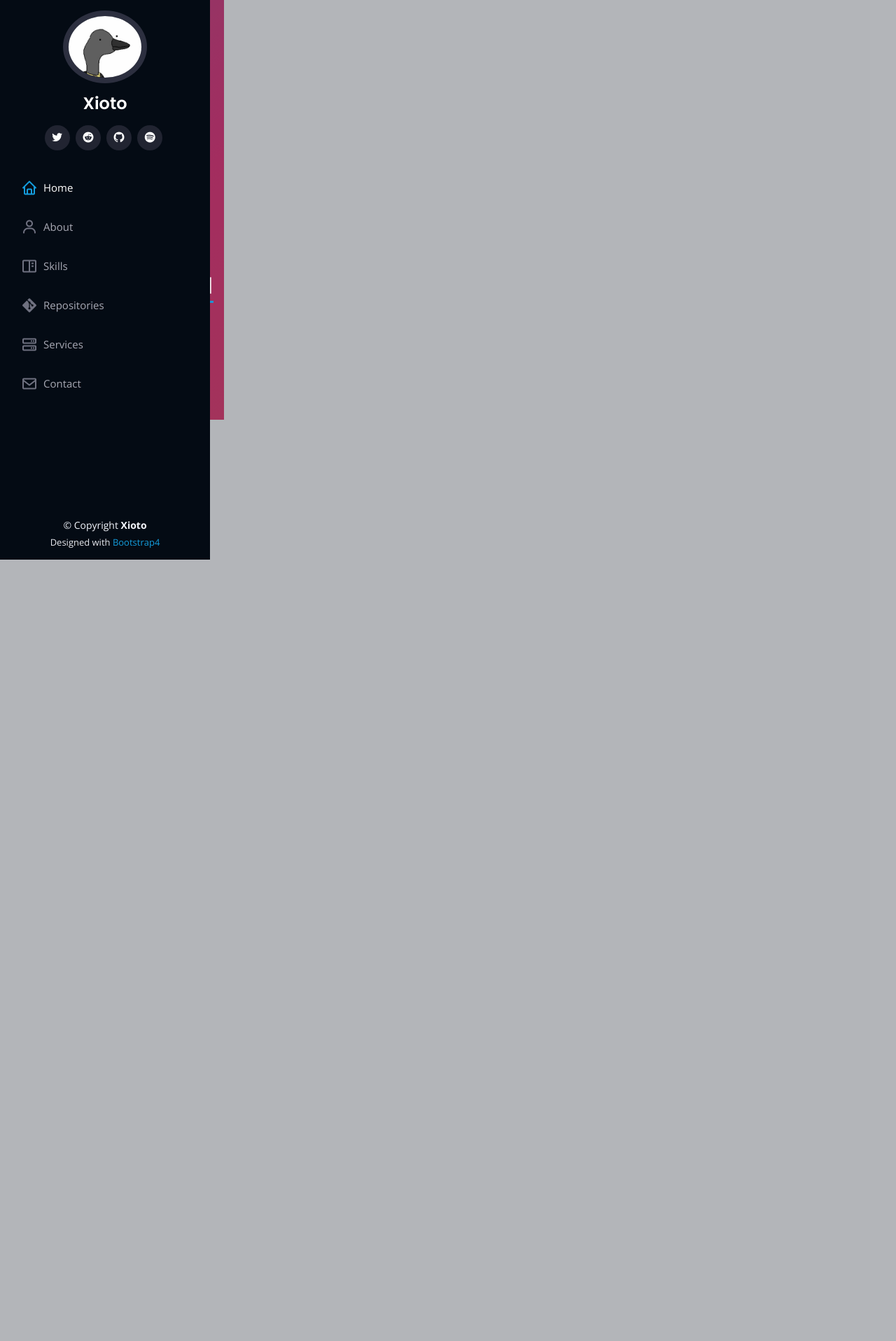
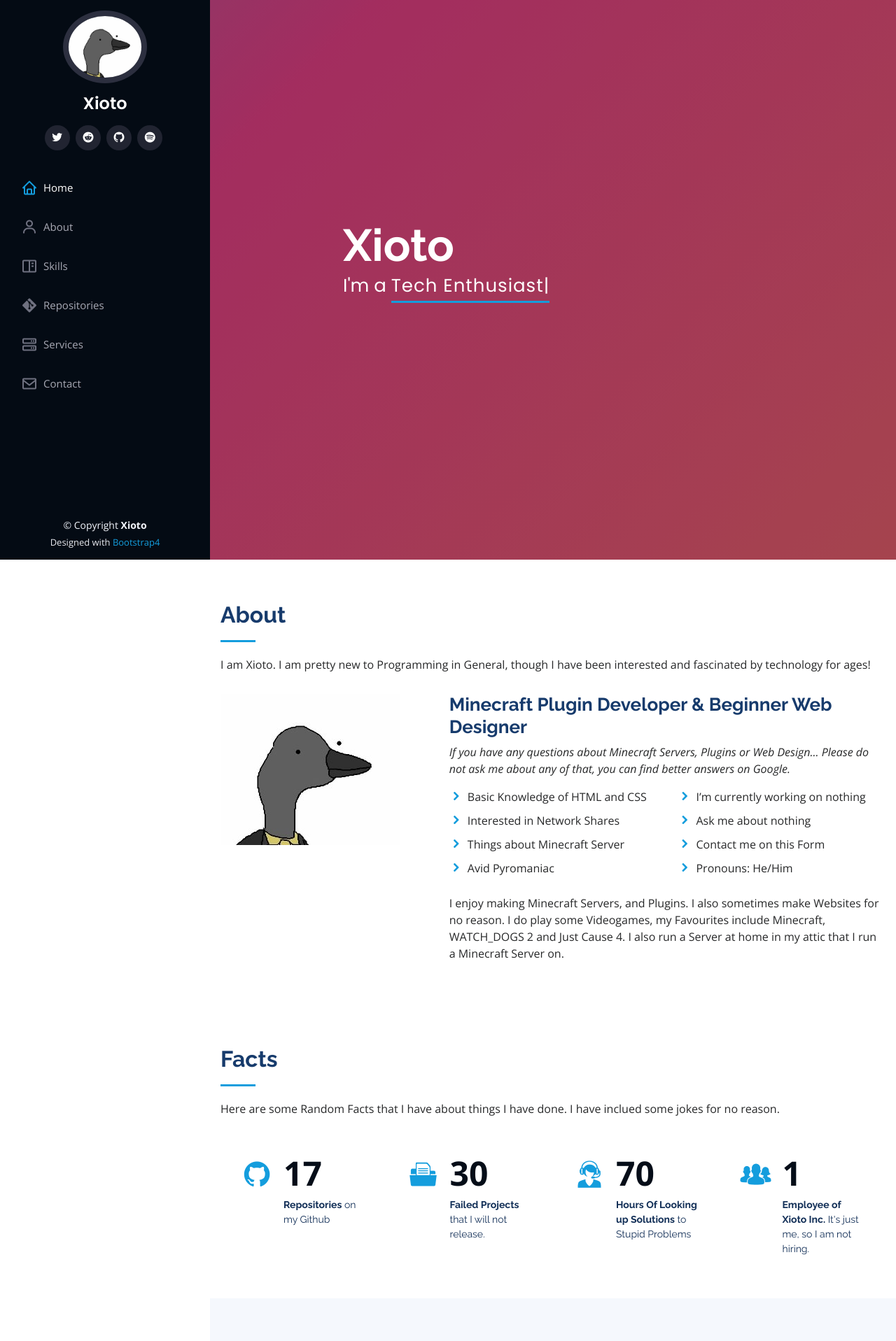
Before and after one commit to Xioto/xioto.github.io, a PHP site: page / in a window 1280 px wide. Shown: the top 1917 px of the page at 70% size. Before the commit the page ends 800 px from the top, so only its background shows below. Run offline with PHP 8.4, Linux system fonts and the light colour scheme.

```diff
--- a/assets/css/layout.css
+++ b/assets/css/layout.css
@@ -1161,37 +1161,3 @@ section {
     width: 100%;
   }
 }
-
-
-.scrollbar::-webkit-scrollbar {
-  background-color:#fff;
-  width:16px
-}
-
-.scrollbar::-webkit-scrollbar-track {
-  background-color:#fff
-}
-.scrollbar::-webkit-scrollbar-track:hover {
-  background-color:#f4f4f4
-}
-
-/* scrollbar itself */
-.scrollbar::-webkit-scrollbar-thumb {
-  background-color:#babac0;
-  border-radius:16px;
-  border:5px solid #fff
-}
-.scrollbar::-webkit-scrollbar-thumb:hover {
-  background-color:#a0a0a5;
-  border:4px solid #f4f4f4
-}
-
-.scrollbar::-webkit-scrollbar-button {display:none}
-
-.scrollbar {
-  height: 75vh;
-  width: 25vw;
-  min-width: 150px;
-  background: #fff;
-  overflow-y: scroll}
-.overflow{min-height: 100vh}
--- a/assets/js/index.js
+++ b/assets/js/index.js
@@ -173,12 +173,3 @@
   });
 
 })(jQuery);
-
-(function(){
-  let isChrome = /Chrome/.test(navigator.userAgent) && /Google Inc/.test(navigator.vendor);
-  let isSafari = /Safari/.test(navigator.userAgent) && /Apple Computer/.test(navigator.vendor);
-  let scrollbarDiv = document.querySelector('.scrollbar');
-    if (!isChrome && !isSafari) {
-      scrollbarDiv.innerHTML = 'You need Webkit browser to run this code';
-    }
-})();
--- a/index.html
+++ b/index.html
@@ -27,8 +27,6 @@
 </head>
 
 <body>
-  <div class="scrollbar">
-    <div class="overflow">
   <a id="home"></a>
   <button type="button" class="mobile-nav-toggle d-xl-none"><i class="icofont-navigation-menu"></i></button>
 
@@ -331,7 +329,6 @@
   </footer>
 
   <a href="#" class="back-to-top"><i class="icofont-simple-up"></i></a>
-
   <script src="assets/vendor/jquery/jquery.min.js"></script>
   <script src="assets/vendor/bootstrap/js/bootstrap.bundle.min.js"></script>
   <script src="assets/vendor/jquery.easing/jquery.easing.min.js"></script>
@@ -344,8 +341,5 @@
   <script src="assets/vendor/typed.js/typed.min.js"></script>
   <script src="assets/vendor/aos/aos.js"></script>
   <script src="assets/js/index.js"></script>
-</div>
-</div>
 </body>
-
 </html>
```
